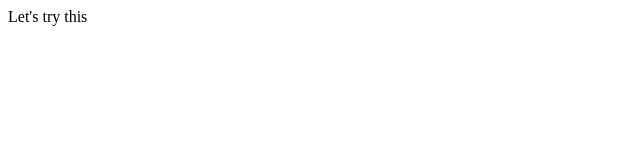
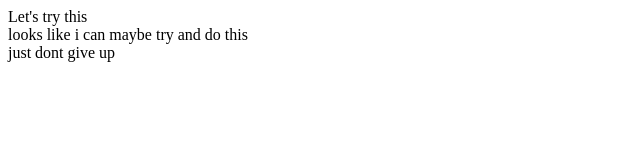
Before and after one commit to zdeal1026/newHope, a plain HTML site: page index.html in a window 1280 px wide. Shown: the whole page, without its empty margins (0-640 px from the left). Drawn offline with Linux system fonts and the light colour scheme.

Commit message:
you can do this

```diff
--- a/index.html
+++ b/index.html
@@ -8,5 +8,7 @@
   </head>
   <body>
     <div>Let's try this</div>
+    <div>looks like i can maybe try and do this</div>
+    <div>just dont give up</div>
   </body>
 </html>
```
